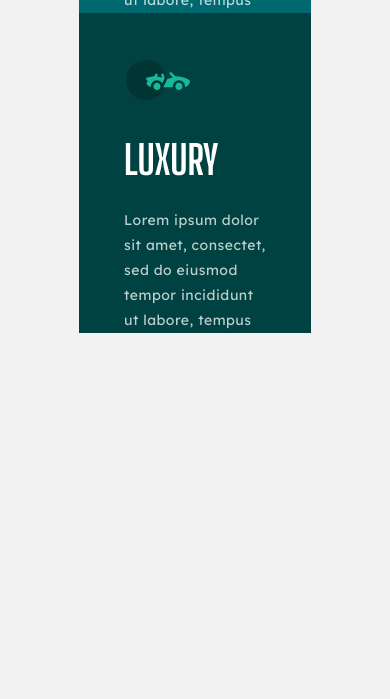
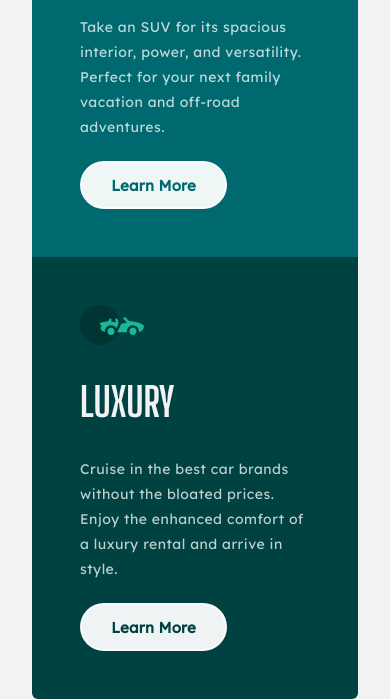
Before and after one commit to javiermontcerda/challenges-frontmentor, a plain HTML site: page 03-column-preview-card-component-main/index.html in a window 390 px wide. Shown: the part 692-1391 px from the top of the page. Before the commit the page ends 1025 px from the top, so only its background shows below. Drawn offline with Linux system fonts and the light colour scheme.

Commit message:
Challenger 03 Bem responsive desktop mobile

```diff
--- a/03-column-preview-card-component-main/css/style.css
+++ b/03-column-preview-card-component-main/css/style.css
@@ -59,37 +59,74 @@ body {
 @media (max-width: 924px) {
     .card {
         flex-direction: column;
-        width: 306px;
+        width: 326px;
         margin-top: 65px;
     }
 }
 
 .card__item {
-    width: 306px;
     height: 498px;
-    padding: 45px;
+    padding: 48px;
+    display: flex;
+    flex-direction: column;
+    justify-content: space-between;
 }
 @media (max-width: 924px) {
     .card__item {
-        height: 320px;
-        width: 232px;
+        height: 442px;
     }
 }
 .card__icon {
-    margin: 2px;
+    /* margin: 3px 3px; */
+    width: 64px;
 }
 .card__title {
-    color: hsl(0, 0%, 100%);
-    margin-top: 30px;
+    color: var(--very-light-gray);
     font-family: var(--font-bold);
     font-size: 40px;
     font-weight: 700;
     text-transform: uppercase;
+    padding-top: 5px;
 }
+@media (max-width: 924px) {
+    .card__title {
+        padding: 32px 0;
+    }
+}
+
 .card__paragraph {
-    padding-top: 24px;
     color: var(--transparent-white);
     font-size: 14px;
     line-height: 25px;
     letter-spacing: 0.5px;
+    margin-bottom: 50px;
+    margin-top: -2px;
 }
+@media (max-width: 924px) {
+    .card__paragraph {
+        margin-bottom: 20px;
+    }
+}
+.card__button {
+    font-family: var(--font-primary);
+    font-size: 15px;
+    font-weight: 700;
+    letter-spacing: 0.2px;
+    mix-blend-mode: screen;
+    cursor: pointer;
+    border: 2px solid var(--transparent-white);
+    border-radius: 50px;
+    width: 70%;
+    height: 48px;
+    transition: background-color 0.3s;
+}
+.card__button:hover {
+    background-color: transparent;
+    color: #fff;
+    border: 2px solid var(--transparent-white);
+}
+@media (max-width: 924px) {
+    .card__button {
+        width: 64%;
+    }
+}
--- a/03-column-preview-card-component-main/index.html
+++ b/03-column-preview-card-component-main/index.html
@@ -17,21 +17,23 @@
         <h1 class="card__title">Sedans</h1>
         <p class="card__paragraph">Choose a sedan for its affordability and excellent fuel economy. Ideal for cruising in the city or on your next road
         trip.</p>
-        <button class="class__button">Learn More</button>
+        <button class="card__button">Learn More</button>
       </article>
 
       <article class="card__item green">
         <img class="card__icon" src="./images/icon-suvs.svg" alt="sedan" />
         <h1 class="card__title">Suvs</h1>
-        <p class="card__paragraph">Lorem ipsum dolor sit amet, consectet, sed do eiusmod tempor incididunt ut labore, tempus et justo, sed do eiusmod tempor incididunt ut labore</p>
-        <button class="class__button">Learn More</button>
+        <p class="card__paragraph">Take an SUV for its spacious interior, power, and versatility. Perfect for your next family vacation and off-road
+        adventures.</p>
+        <button class="card__button">Learn More</button>
       </article>
 
       <article class="card__item dark-green">
         <img class="card__icon" src="./images/icon-luxury.svg" alt="sedan" />
         <h1 class="card__title">Luxury</h1>
-        <p class="card__paragraph">Lorem ipsum dolor sit amet, consectet, sed do eiusmod tempor incididunt ut labore, tempus et justo, sed do eiusmod tempor incididunt ut labore</p>
-        <button class="class__button">Learn More</button>
+        <p class="card__paragraph">Cruise in the best car brands without the bloated prices. Enjoy the enhanced comfort of a luxury rental and arrive in
+        style.</p>
+        <button class="card__button">Learn More</button>
       </article>
 
     </section>
```
